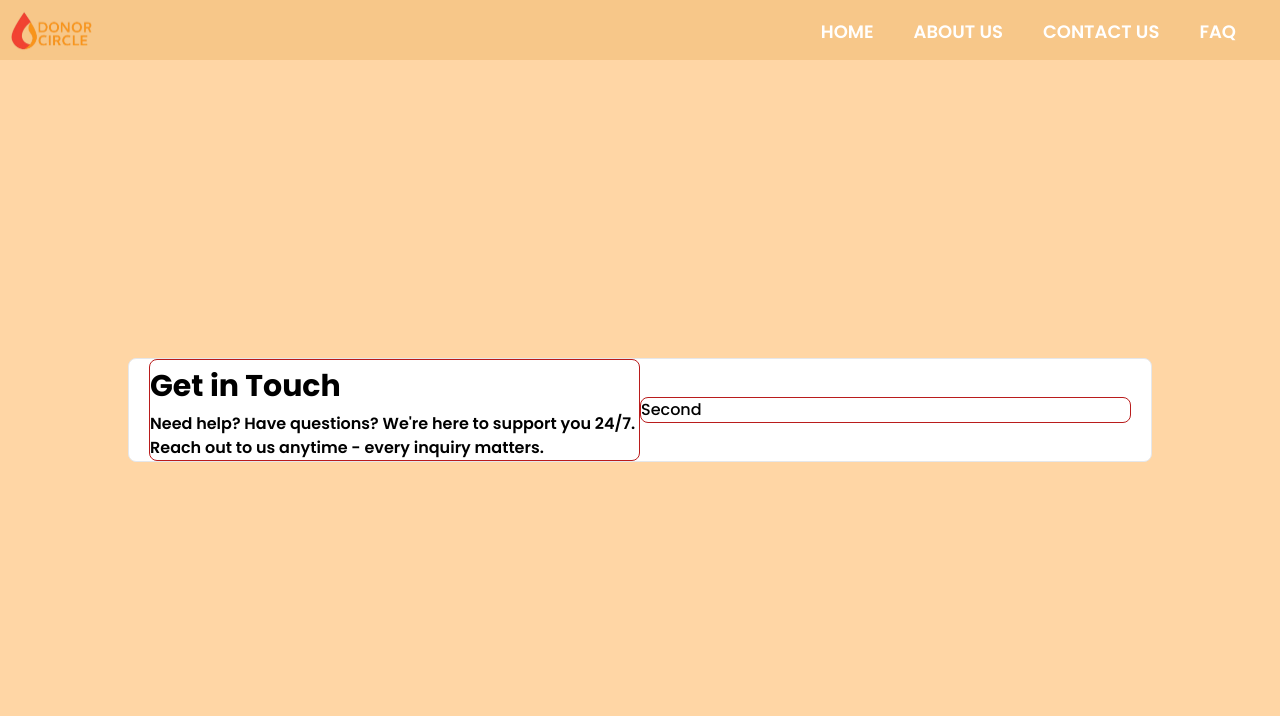
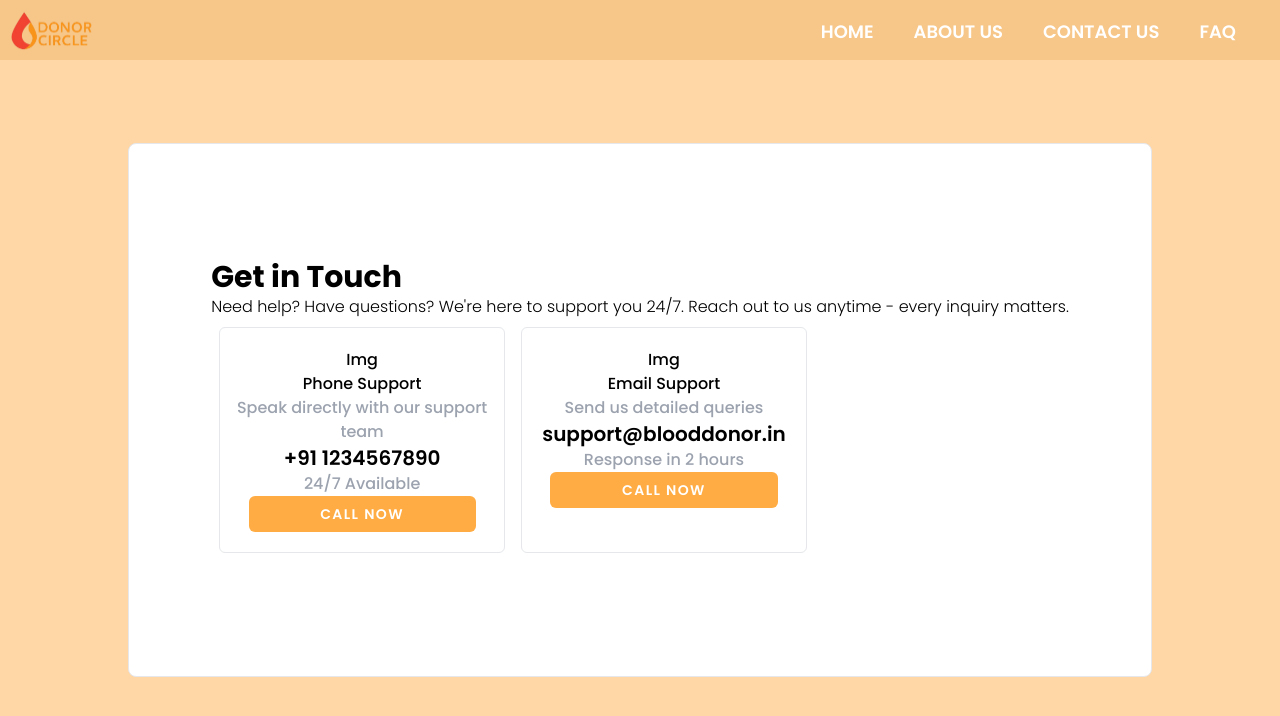
Before and after one commit to TanmayVidhate/DonorCircle_2, a React (Vite) app in the folder client/: page /contactus in a window 1280 px wide. Shown: the top 716 px of the page. Built offline with nearby package versions, Linux system fonts and the light colour scheme.

Commit message:
create cards

```diff
--- /dev/null
+++ b/client/src/Components/ContactUSCard.jsx
@@ -0,0 +1,30 @@
+import React from 'react'
+import Button from './Button'
+function ContactUSCard({title,info,mobile,action}) {
+    return (
+        <>
+            <div className='border rounded-md text-center w-2/6 m-2 py-5'>
+                <div className=''>
+                    <p>Img</p>
+                </div>
+                <div>
+                    <p>{title}</p>
+                </div>
+                <div>
+                    <p className='text-gray-400'>{info}</p>
+                </div>
+                <div>
+                    <p className='text-xl font-semibold'>{mobile}</p>
+                </div>
+                <div>
+                    <p className='text-gray-400'>{action}</p>
+                </div>
+                <div >
+                    <Button name="Call Now" className='w-1/3 text-sm rounded-md'/>
+                </div>
+            </div>
+        </>
+    )
+}
+
+export default ContactUSCard
--- a/client/src/Views/ContactUs.jsx
+++ b/client/src/Views/ContactUs.jsx
@@ -2,23 +2,27 @@ import React from 'react'
 
 // import Component
 import Navbar from '../Components/Navbar'
+import Cards from '../Components/Cards'
+import ContactUSCard from '../Components/ContactUSCard'
 
 function ContactUs() {
     return (
         <div className='flex flex-col w-screen min-h-screen bg-[#ffd6a5]  xl:h-screen  '>
             <Navbar />
             <div className='flex-1 grid place-items-center '>
-                <div className='flex justify-center  items-center border rounded-lg m-5 mt-24 bg-[#FFFFFF] w-5/6   sm:w-3/4 sm:px-5 lg:mt-10 lg:w-4/5 2xl:w-3/5  '>
-                    <div className='border rounded-lg border-red-700 w-full'>
-                        <div className='my-2'>
+                <div className='flex justify-center items-center border rounded-lg m-5 mt-24 bg-[#FFFFFF] w-5/6 h-4/6 sm:w-3/4 sm:px-5 lg:mt-10 lg:w-4/5 2xl:w-3/5  '>
+                    <div className=''>
+                        <div className=''>
                             <p className='text-3xl font-bold' >Get in Touch</p>
                         </div>
                         <div className=''>
-                            <p className=' font-semibold'>Need help? Have questions? We're here to support you 24/7. Reach out to us anytime - every inquiry matters.</p>
+                            <p className='font-light'>Need help? Have questions? We're here to support you 24/7. Reach out to us anytime - every inquiry matters.</p>
                         </div>
-                    </div>
-                    <div className='border rounded-lg border-red-700 w-full'>
-                        Second
+
+                        <div className='flex'>
+                            <ContactUSCard title="Phone Support" info="Speak directly with our support team" mobile="+91 1234567890" action="24/7 Available"/>
+                            <ContactUSCard title="Email Support" info="Send us detailed queries" mobile="support@blooddonor.in" action="Response in 2 hours"/>
+                        </div>
                     </div>
                 </div>
             </div>
```
